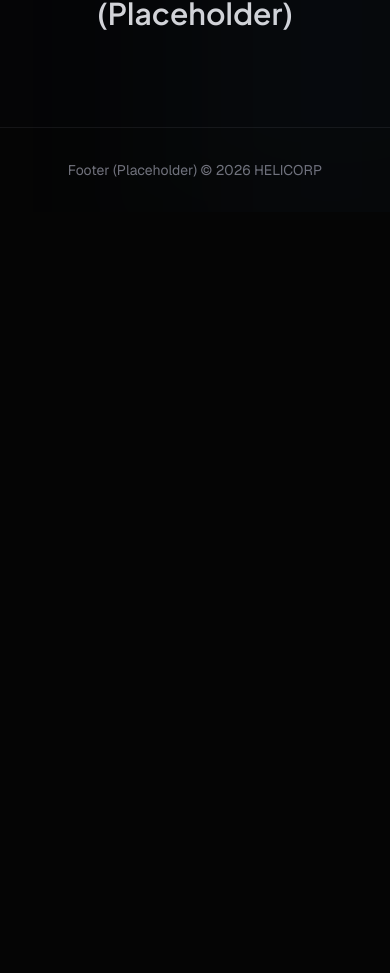
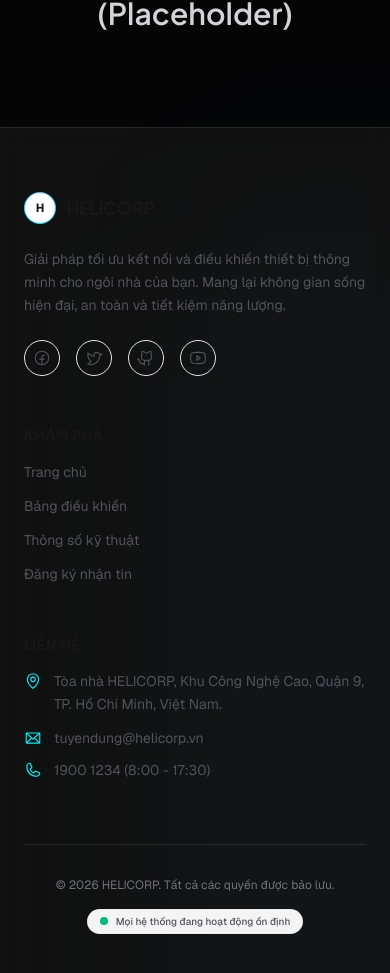
Before and after one commit to DT180888/HELICORP_landingpageTest, a React (Vite) app: page / in a window 390 px wide. Shown: the part 959-1932 px from the top of the page. Before the commit the page ends 1171 px from the top, so only its background shows below. Built offline with nearby package versions, Linux system fonts and the light colour scheme.

Commit message:
feat: implement responsive footer

```diff
--- a/src/components/Footer.tsx
+++ b/src/components/Footer.tsx
@@ -1,15 +1,160 @@
 import React from 'react';
+import { FacebookLogo, GithubLogo, TwitterLogo, YoutubeLogo, Envelope, Phone, MapPin } from '@phosphor-icons/react';
 
 /**
- * Footer component placeholder.
- * Will be fully implemented in Step 2.3.
+ * Component Footer đại diện cho chân trang của website.
+ * Hiển thị thông tin bản quyền, các liên kết nhanh, thông tin liên hệ và liên kết mạng xã hội.
+ * Áp dụng lưới bất đối xứng và phong cách thiết kế Ethereal Glass (Dark Tech).
  *
- * @returns {JSX.Element} The rendered Footer placeholder.
+ * @returns {JSX.Element} Giao diện chân trang hoàn chỉnh.
  */
 export const Footer = React.memo(function Footer() {
+
+  /**
+   * Cuộn mượt mà đến một section cụ thể trên trang.
+   *
+   * @param {string} sectionId ID của section đích.
+   */
+  const handleScrollToSection = (sectionId: string) => {
+    const element = document.getElementById(sectionId);
+    if (element) {
+      const offset = 90;
+      const bodyRect = document.body.getBoundingClientRect().top;
+      const elementRect = element.getBoundingClientRect().top;
+      const elementPosition = elementRect - bodyRect;
+      const offsetPosition = elementPosition - offset;
+
+      window.scrollTo({
+        top: offsetPosition,
+        behavior: 'smooth',
+      });
+    }
+  };
+
   return (
-    <footer className="w-full py-8 text-center border-t border-zinc-800/50 bg-oled-black mt-auto">
-      <div className="text-zinc-500 text-sm">Footer (Placeholder) &copy; 2026 HELICORP</div>
+    <footer className="w-full mt-auto border-t border-zinc-200/10 dark:border-white/5 bg-white/5 dark:bg-zinc-950/20 backdrop-blur-md">
+      <div className="max-w-6xl mx-auto px-6 py-16 md:py-24">
+
+        {/* Lưới phân bổ thông tin bất đối xứng */}
+        <div className="grid grid-cols-1 md:grid-cols-12 gap-12 md:gap-8">
+
+          {/* Cột 1: Thông tin thương hiệu (Chiếm 5 cột trên desktop) */}
+          <div className="md:col-span-5 flex flex-col gap-6">
+            <div className="flex items-center gap-2.5">
+              <div className="w-8 h-8 rounded-full bg-linear-to-tr from-accent-teal to-accent-blue p-[1px] flex items-center justify-center">
+                <div className="w-full h-full rounded-full bg-white dark:bg-zinc-950 flex items-center justify-center">
+                  <span className="text-xs font-bold text-zinc-900 dark:text-white">H</span>
+                </div>
+              </div>
+              <span className="text-lg font-bold tracking-tight text-zinc-900 dark:text-white font-display">
+                HELICORP
+              </span>
+            </div>
+
+            <p className="text-sm text-zinc-600 dark:text-zinc-400 max-w-sm leading-relaxed">
+              Giải pháp tối ưu kết nối và điều khiển thiết bị thông minh cho ngôi nhà của bạn. Mang lại không gian sống hiện đại, an toàn và tiết kiệm năng lượng.
+            </p>
+
+            {/* Biểu tượng mạng xã hội (Social icons) */}
+            <div className="flex items-center gap-4">
+              {[
+                { icon: <FacebookLogo size={18} />, url: 'https://facebook.com', label: 'Facebook' },
+                { icon: <TwitterLogo size={18} />, url: 'https://twitter.com', label: 'Twitter/X' },
+                { icon: <GithubLogo size={18} />, url: 'https://github.com', label: 'GitHub' },
+                { icon: <YoutubeLogo size={18} />, url: 'https://youtube.com', label: 'YouTube' },
+              ].map((social, idx) => (
+                <a
+                  key={idx}
+                  href={social.url}
+                  target="_blank"
+                  rel="noopener noreferrer"
+                  className="w-9 h-9 rounded-full border border-zinc-200 dark:border-zinc-800 text-zinc-600 dark:text-zinc-400 hover:text-accent-teal hover:border-accent-teal/50 dark:hover:text-accent-teal dark:hover:border-accent-teal/30 flex items-center justify-center transition-all duration-300"
+                  aria-label={social.label}
+                >
+                  {social.icon}
+                </a>
+              ))}
+            </div>
+          </div>
+
+          {/* Cột 2: Đường dẫn nhanh (Chiếm 3 cột trên desktop) */}
+          <div className="md:col-span-3 flex flex-col gap-4">
+            <h4 className="text-sm font-bold uppercase tracking-wider text-zinc-900 dark:text-zinc-100 font-display">
+              Khám Phá
+            </h4>
+            <ul className="flex flex-col gap-2.5">
+              {[
+                { label: 'Trang chủ', id: 'hero' },
+                { label: 'Bảng điều khiển', id: 'dashboard' },
+                { label: 'Thông số kỹ thuật', id: 'specs' },
+                { label: 'Đăng ký nhận tin', id: 'subscribe' },
+              ].map((link, idx) => (
+                <li key={idx}>
+                  <button
+                    onClick={() => handleScrollToSection(link.id)}
+                    className="text-sm text-zinc-600 dark:text-zinc-400 hover:text-accent-teal dark:hover:text-accent-teal transition-colors duration-200 cursor-pointer"
+                  >
+                    {link.label}
+                  </button>
+                </li>
+              ))}
+            </ul>
+          </div>
+
+          {/* Cột 3: Thông tin liên hệ (Chiếm 4 cột trên desktop) */}
+          <div className="md:col-span-4 flex flex-col gap-4">
+            <h4 className="text-sm font-bold uppercase tracking-wider text-zinc-900 dark:text-zinc-100 font-display">
+              Liên Hệ
+            </h4>
+            <ul className="flex flex-col gap-3">
+              <li className="flex items-start gap-3">
+                <MapPin size={18} className="text-accent-teal mt-0.5 shrink-0" />
+                <span className="text-sm text-zinc-600 dark:text-zinc-400 leading-relaxed">
+                  Tòa nhà HELICORP, Khu Công Nghệ Cao, Quận 9, TP. Hồ Chí Minh, Việt Nam.
+                </span>
+              </li>
+              <li className="flex items-center gap-3">
+                <Envelope size={18} className="text-accent-teal shrink-0" />
+                <a
+                  href="mailto:tuyendung@helicorp.vn"
+                  className="text-sm text-zinc-600 dark:text-zinc-400 hover:text-accent-teal transition-colors duration-200"
+                >
+                  tuyendung@helicorp.vn
+                </a>
+              </li>
+              <li className="flex items-center gap-3">
+                <Phone size={18} className="text-accent-teal shrink-0" />
+                <a
+                  href="tel:19001234"
+                  className="text-sm text-zinc-600 dark:text-zinc-400 hover:text-accent-teal transition-colors duration-200"
+                >
+                  1900 1234 (8:00 - 17:30)
+                </a>
+              </li>
+            </ul>
+          </div>
+
+        </div>
+
+        {/* Dòng phân tách & Trạng thái hệ thống bên dưới */}
+        <div className="mt-16 pt-8 border-t border-zinc-200/10 dark:border-white/5 flex flex-col md:flex-row items-center justify-between gap-4">
+          <p className="text-xs text-zinc-500 dark:text-zinc-500">
+            &copy; {new Date().getFullYear()} HELICORP. Tất cả các quyền được bảo lưu.
+          </p>
+
+          {/* Trạng thái máy chủ (Status Indicator) */}
+          <div className="flex items-center gap-2 px-3 py-1 rounded-full bg-zinc-100 dark:bg-zinc-900/50 border border-zinc-200/50 dark:border-zinc-800/50">
+            <span className="relative flex h-2 w-2">
+              <span className="animate-ping absolute inline-flex h-full w-full rounded-full bg-emerald-400 opacity-75"></span>
+              <span className="relative inline-flex rounded-full h-2 w-2 bg-emerald-500"></span>
+            </span>
+            <span className="text-[10px] font-medium text-zinc-600 dark:text-zinc-400">
+              Mọi hệ thống đang hoạt động ổn định
+            </span>
+          </div>
+        </div>
+
+      </div>
     </footer>
   );
 });
```
Also changed, not shown: 1 other file (tests, documents, lock files or other folders).
